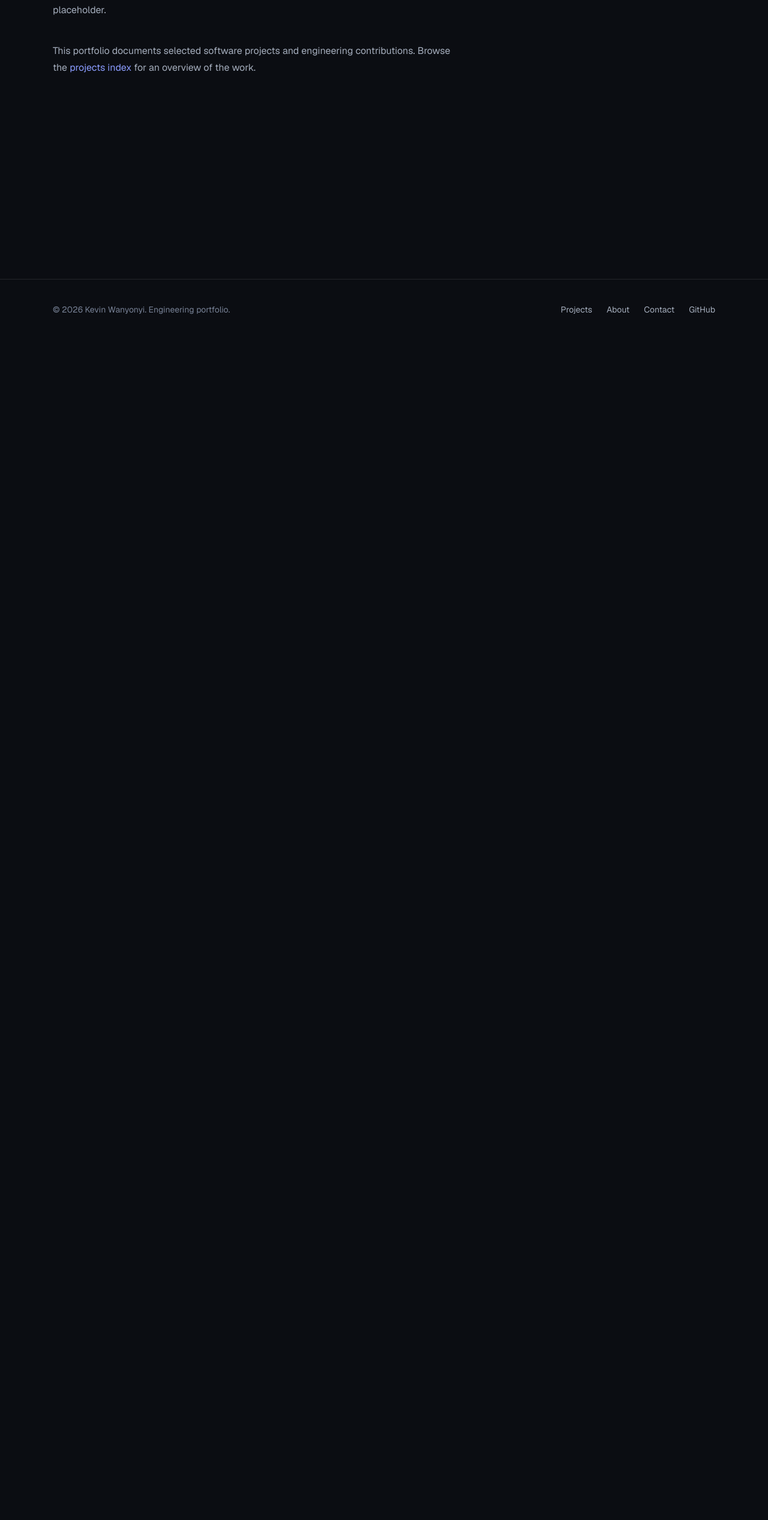
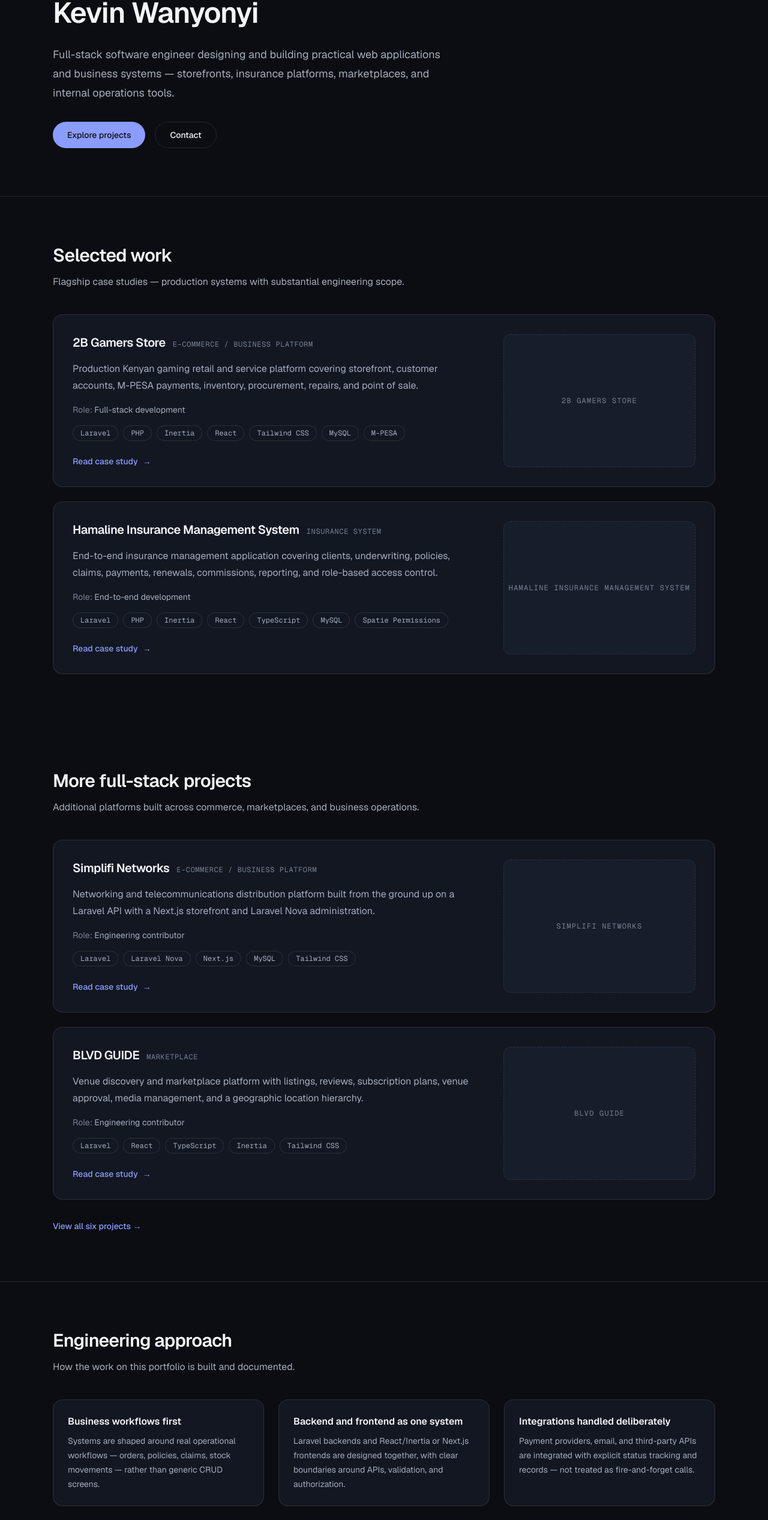
Before and after one commit to Nanguti1/nanguti1.github.io, a Next.js app: page / in a window 1280 px wide. Shown: the part 234-2768 px from the top of the page at 60% size. Before the commit the page ends 800 px from the top, so only its background shows below. Built offline with nearby package versions, Linux system fonts and the light colour scheme.

Commit message:
Add homepage and projects index

```diff
--- a/app/page.tsx
+++ b/app/page.tsx
@@ -1,21 +1,227 @@
 import Link from "next/link";
+import type { Metadata } from "next";
+import { ProjectRow } from "@/components/project-row";
 import { SectionHeading } from "@/components/section-heading";
+import { TechTags } from "@/components/tech-tags";
+import { getProject } from "@/lib/projects";
+
+const flagshipSlugs = ["2b-gamers-store", "hamaline-insurance"];
+const substantialSlugs = ["simplifi-networks", "blvd-guide"];
+const experienceSlugs = ["afriq-networks", "mwalimuplus"];
+
+export const metadata: Metadata = {
+  title: "Engineering Portfolio",
+  description:
+    "Kevin Wanyonyi's engineering portfolio — selected software projects and engineering contributions across commerce, insurance, marketplace, and business systems.",
+};
 
 export default function Home() {
+  const flagships = flagshipSlugs
+    .map(getProject)
+    .filter((p) => p !== undefined);
+  const substantial = substantialSlugs
+    .map(getProject)
+    .filter((p) => p !== undefined);
+  const experience = experienceSlugs
+    .map(getProject)
+    .filter((p) => p !== undefined);
+
   return (
-    <main className="mx-auto w-full max-w-6xl flex-1 px-6 py-24">
-      <SectionHeading
-        title="Kevin Wanyonyi"
-        description="Engineering portfolio. Full content is being implemented — this page is a temporary placeholder."
-      />
-      <p className="max-w-2xl text-base leading-7 text-muted">
-        This portfolio documents selected software projects and engineering
-        contributions. Browse the{" "}
-        <Link href="/projects" className="text-accent hover:text-accent-2">
-          projects index
-        </Link>{" "}
-        for an overview of the work.
-      </p>
+    <main className="flex-1">
+      {/* Hero */}
+      <section className="mx-auto max-w-6xl px-6 pb-20 pt-24 sm:pt-32">
+        <p className="mb-4 font-mono text-xs uppercase tracking-widest text-accent">
+          Engineering Portfolio
+        </p>
+        <h1 className="max-w-3xl text-4xl font-semibold leading-tight tracking-tight text-foreground sm:text-5xl">
+          Kevin Wanyonyi
+        </h1>
+        <p className="mt-6 max-w-2xl text-lg leading-8 text-muted">
+          Full-stack software engineer designing and building practical web
+          applications and business systems — storefronts, insurance
+          platforms, marketplaces, and internal operations tools.
+        </p>
+        <div className="mt-8 flex flex-wrap gap-4">
+          <Link
+            href="/projects"
+            className="inline-flex h-11 items-center rounded-full bg-accent px-6 text-sm font-medium text-background transition-colors hover:bg-accent-2"
+          >
+            Explore projects
+          </Link>
+          <Link
+            href="/contact"
+            className="inline-flex h-11 items-center rounded-full border border-line px-6 text-sm font-medium text-foreground transition-colors hover:border-accent hover:text-accent"
+          >
+            Contact
+          </Link>
+        </div>
+      </section>
+
+      {/* Selected work — flagship case studies */}
+      <section className="border-t border-line" aria-labelledby="selected-work">
+        <div className="mx-auto max-w-6xl px-6 py-20">
+          <SectionHeading
+            id="selected-work"
+            title="Selected work"
+            description="Flagship case studies — production systems with substantial engineering scope."
+          />
+          <div className="flex flex-col gap-6">
+            {flagships.map((project) => (
+              <ProjectRow key={project.slug} project={project} featured />
+            ))}
+          </div>
+        </div>
+      </section>
+
+      {/* Other substantial projects */}
+      <section aria-labelledby="more-work">
+        <div className="mx-auto max-w-6xl px-6 py-20">
+          <SectionHeading
+            id="more-work"
+            title="More full-stack projects"
+            description="Additional platforms built across commerce, marketplaces, and business operations."
+          />
+          <div className="flex flex-col gap-6">
+            {substantial.map((project) => (
+              <ProjectRow key={project.slug} project={project} featured />
+            ))}
+          </div>
+          <p className="mt-8">
+            <Link
+              href="/projects"
+              className="text-sm font-medium text-accent transition-colors hover:text-accent-2"
+            >
+              View all six projects →
+            </Link>
+          </p>
+        </div>
+      </section>
+
+      {/* Engineering approach */}
+      <section className="border-t border-line" aria-labelledby="approach">
+        <div className="mx-auto max-w-6xl px-6 py-20">
+          <SectionHeading
+            id="approach"
+            title="Engineering approach"
+            description="How the work on this portfolio is built and documented."
+          />
+          <div className="grid gap-6 sm:grid-cols-2 lg:grid-cols-3">
+            {[
+              {
+                title: "Business workflows first",
+                body: "Systems are shaped around real operational workflows — orders, policies, claims, stock movements — rather than generic CRUD screens.",
+              },
+              {
+                title: "Backend and frontend as one system",
+                body: "Laravel backends and React/Inertia or Next.js frontends are designed together, with clear boundaries around APIs, validation, and authorization.",
+              },
+              {
+                title: "Integrations handled deliberately",
+                body: "Payment providers, email, and third-party APIs are integrated with explicit status tracking and records — not treated as fire-and-forget calls.",
+              },
+              {
+                title: "Data integrity",
+                body: "Financial and inventory data is protected with database transactions, ledgers, and audit trails where the domain requires them.",
+              },
+              {
+                title: "Testing and operations",
+                body: "Automated tests cover critical business rules, and production systems include scheduled jobs, monitoring, and backup routines.",
+              },
+              {
+                title: "Maintainability",
+                body: "Modular structure, consistent conventions, and readable code so the systems can be extended by teams, not just their author.",
+              },
+            ].map((item) => (
+              <div
+                key={item.title}
+                className="rounded-2xl border border-line bg-surface p-6"
+              >
+                <h3 className="text-base font-semibold text-foreground">
+                  {item.title}
+                </h3>
+                <p className="mt-2 text-sm leading-6 text-muted">{item.body}</p>
+              </div>
+            ))}
+          </div>
+        </div>
+      </section>
+
+      {/* Experience snapshot */}
+      <section className="border-t border-line" aria-labelledby="experience">
+        <div className="mx-auto max-w-6xl px-6 py-20">
+          <SectionHeading
+            id="experience"
+            title="Earlier experience"
+            description="Team-based engineering work that preceded and complements the flagship projects."
+          />
+          <div className="grid gap-6 md:grid-cols-2">
+            {experience.map((project) => (
+              <article
+                key={project.slug}
+                className="flex flex-col gap-4 rounded-2xl border border-line bg-surface p-6"
+              >
+                <div className="flex flex-wrap items-baseline gap-x-3 gap-y-1">
+                  <h3 className="text-lg font-semibold tracking-tight text-foreground">
+                    <Link
+                      href={`/projects/${project.slug}`}
+                      className="transition-colors hover:text-accent"
+                    >
+                      {project.title}
+                    </Link>
+                  </h3>
+                  <span className="font-mono text-xs uppercase tracking-wider text-subtle">
+                    {project.category}
+                  </span>
+                </div>
+                <p className="text-sm leading-6 text-muted">{project.summary}</p>
+                <p className="text-sm text-subtle">
+                  Role:{" "}
+                  <span className="text-muted">{project.role}</span>
+                </p>
+                <TechTags technologies={project.technologies} />
+                <Link
+                  href={`/projects/${project.slug}`}
+                  className="mt-auto inline-flex w-fit items-center gap-2 pt-2 text-sm font-medium text-accent transition-colors hover:text-accent-2"
+                >
+                  Read case study
+                  <span aria-hidden="true">→</span>
+                </Link>
+              </article>
+            ))}
+          </div>
+          <p className="mt-6 text-sm text-subtle">
+            These were team efforts — contributions are described as such in
+            each case study.
+          </p>
+        </div>
+      </section>
+
+      {/* Contact */}
+      <section className="border-t border-line" aria-labelledby="contact">
+        <div className="mx-auto max-w-6xl px-6 py-20">
+          <SectionHeading
+            id="contact"
+            title="Contact"
+            description="For project inquiries, collaboration, or questions about the work documented here."
+          />
+          <div className="flex flex-col gap-6 sm:flex-row sm:items-center">
+            <a
+              href="https://github.com/Nanguti1"
+              target="_blank"
+              rel="noopener noreferrer"
+              className="inline-flex h-11 w-fit items-center rounded-full border border-line px-6 text-sm font-medium text-foreground transition-colors hover:border-accent hover:text-accent"
+            >
+              GitHub — Nanguti1
+            </a>
+            <Link
+              href="/contact"
+              className="inline-flex h-11 w-fit items-center rounded-full border border-line px-6 text-sm font-medium text-foreground transition-colors hover:border-accent hover:text-accent"
+            >
+              Contact page
+            </Link>
+          </div>
+        </div>
+      </section>
     </main>
   );
 }
```
Also changed, not shown: 1 other file (tests, documents, lock files or other folders).
